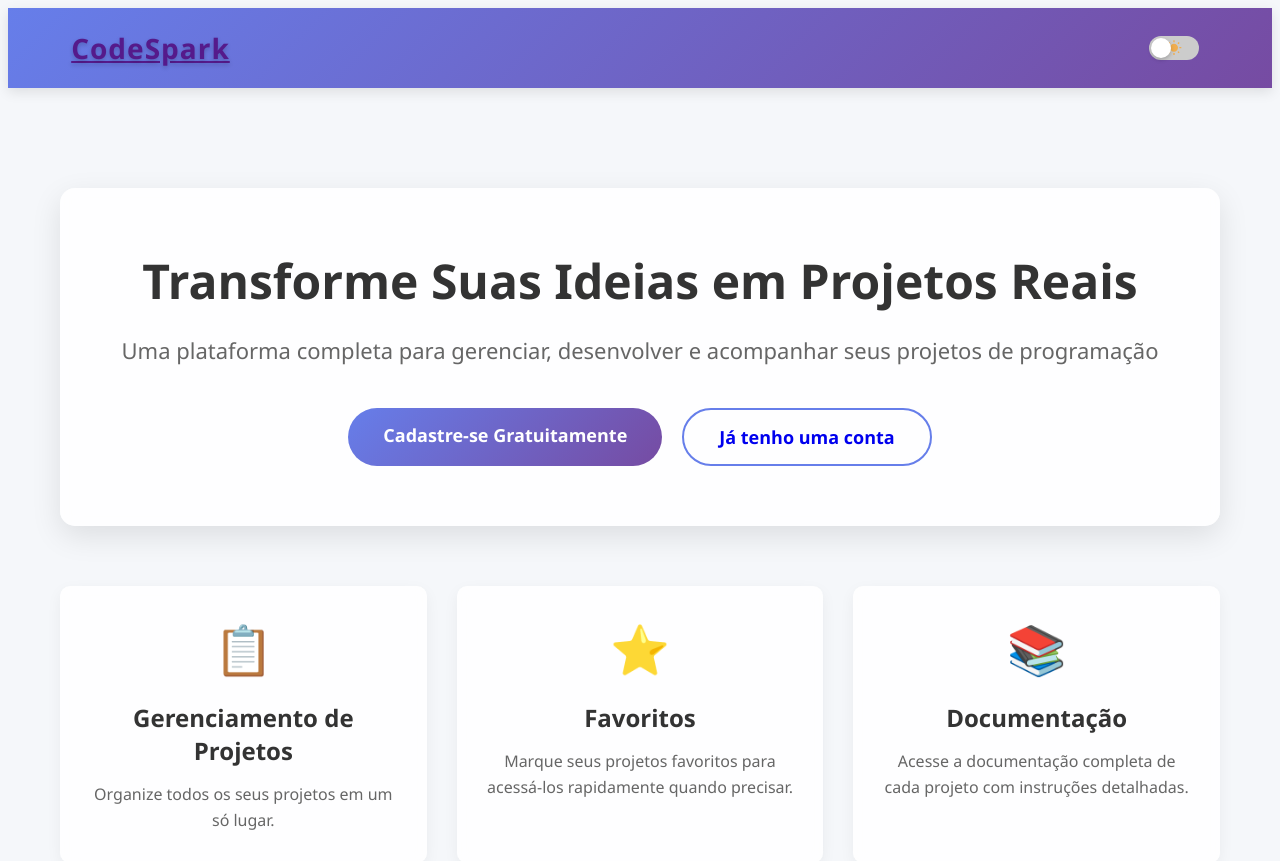
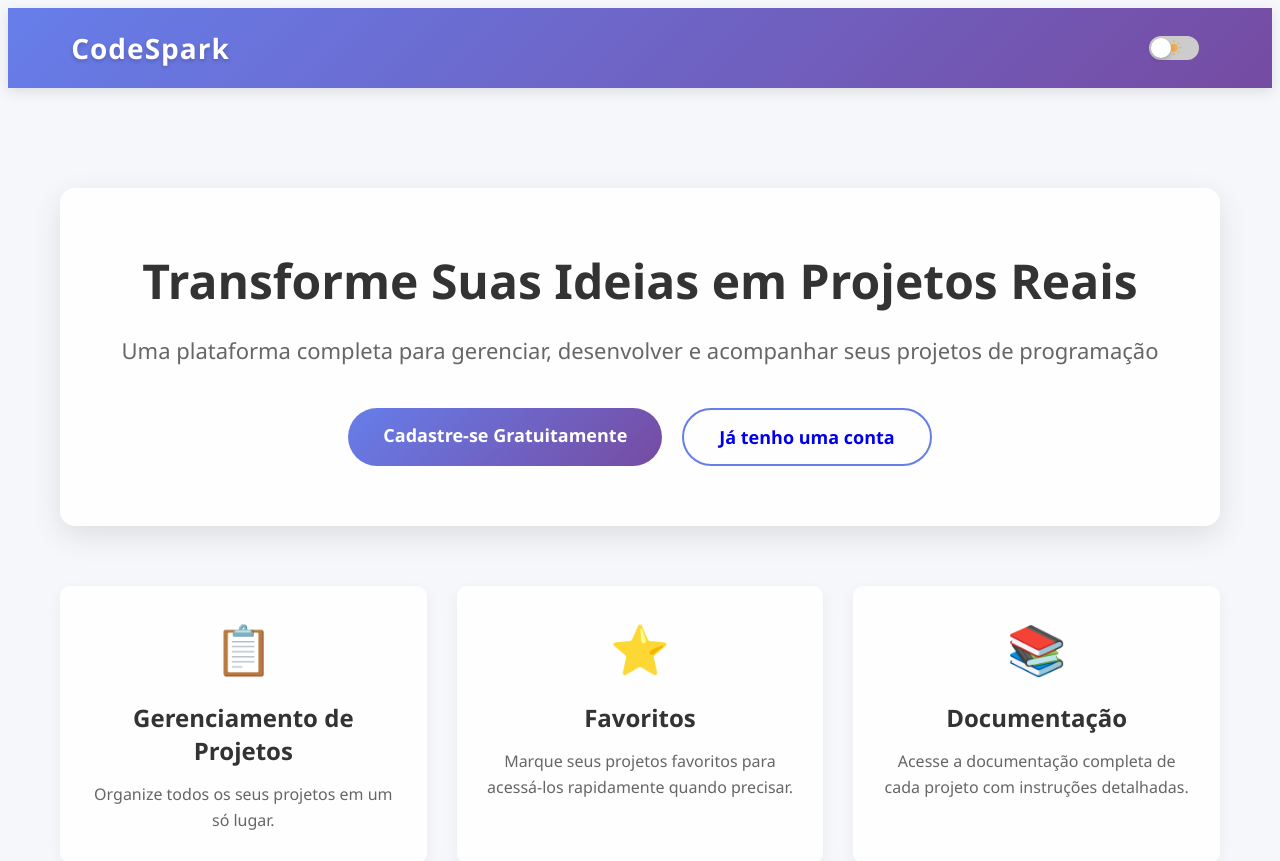
Before and after one commit to Rayoliveir/tcc-ford-enter, an Angular app: page / in a window 1280 px wide. Shown: the top 861 px of the page. Built offline with nearby package versions, Linux system fonts and the light colour scheme.

Commit message:
Atualizar o index.component.html

```diff
--- a/src/app/pages/index/index.component.html
+++ b/src/app/pages/index/index.component.html
@@ -1,7 +1,6 @@
 <header>
-  <a href="">
+
    <div class=" titulo">CodeSpark</div>
-  </a>
   <app-theme-toggle></app-theme-toggle>
 </header>
 
```
